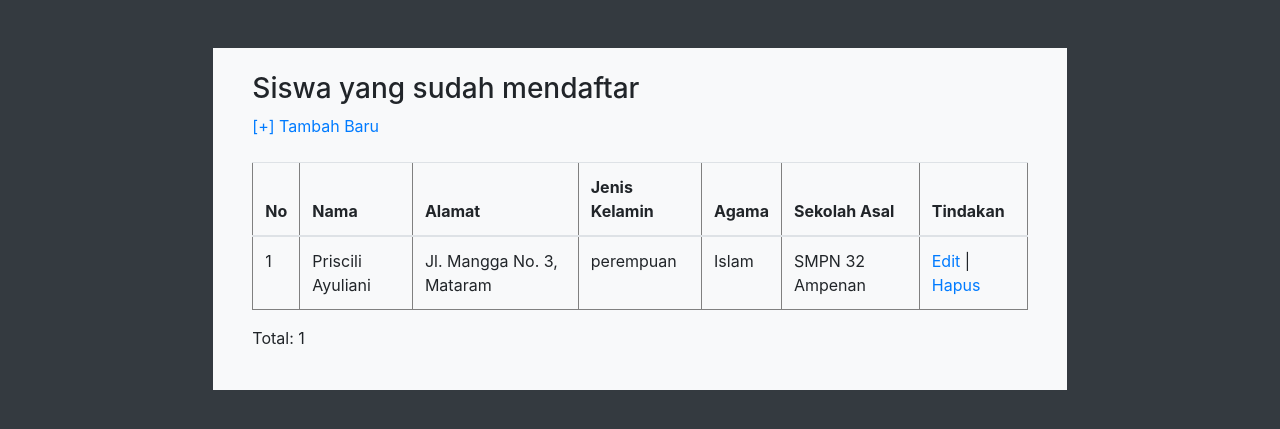
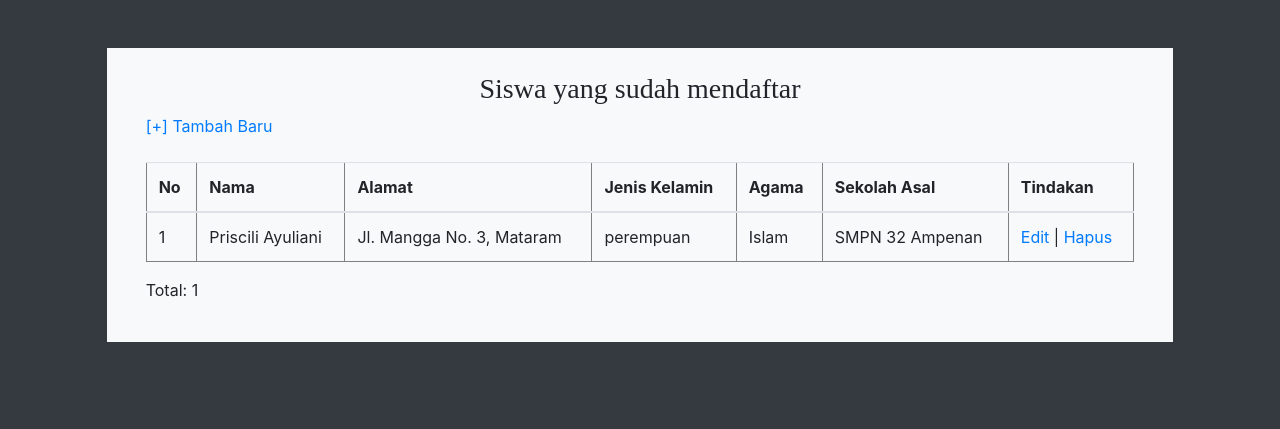
Before and after one commit to Mengz04/PWeb_tugas7_5025211169, a PHP site: page /list-siswa.php in a window 1280 px wide. Shown: the top 429 px of the page. Run offline with PHP 8.4, Linux system fonts and the light colour scheme; data comes from the database, SQL or seed files in the repository; some web fonts are replaced.

Commit message:
Update list-siswa.php

```diff
--- a/list-siswa.php
+++ b/list-siswa.php
@@ -6,13 +6,14 @@
 <head>
 	<title>Pendaftaran Siswa Baru | SMK Coding</title>
 	<link rel="stylesheet" href="https://cdn.jsdelivr.net/npm/bootstrap@4.3.1/dist/css/bootstrap.min.css" integrity="sha384-ggOyR0iXCbMQv3Xipma34MD+dH/1fQ784/j6cY/iJTQUOhcWr7x9JvoRxT2MZw1T" crossorigin="anonymous">
+	<link rel="stylesheet" href="./mystyle.css">
 </head>
 
 <body class="bg-dark mt-5">
-	<div class="container col-md-8 bg-light align-center p-4">
+	<div class="container col-md-10 col-sm-12 bg-light align-center p-4">
 		<div class="col align-center">
 			<header>
-				<h3>Siswa yang sudah mendaftar</h3>
+				<h3 class="text-center gothBL">Siswa yang sudah mendaftar</h3>
 			</header>
 
 			<nav>
```
